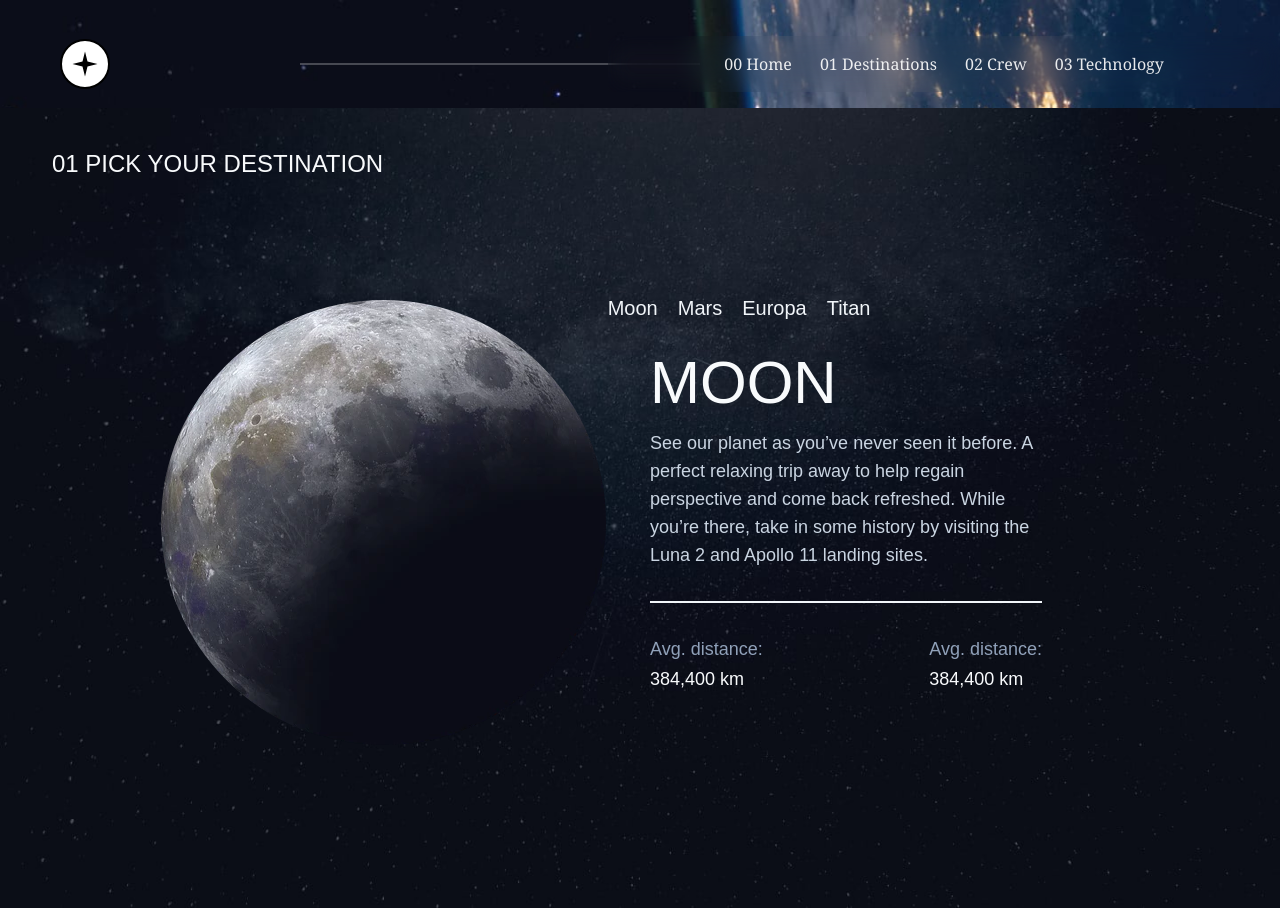
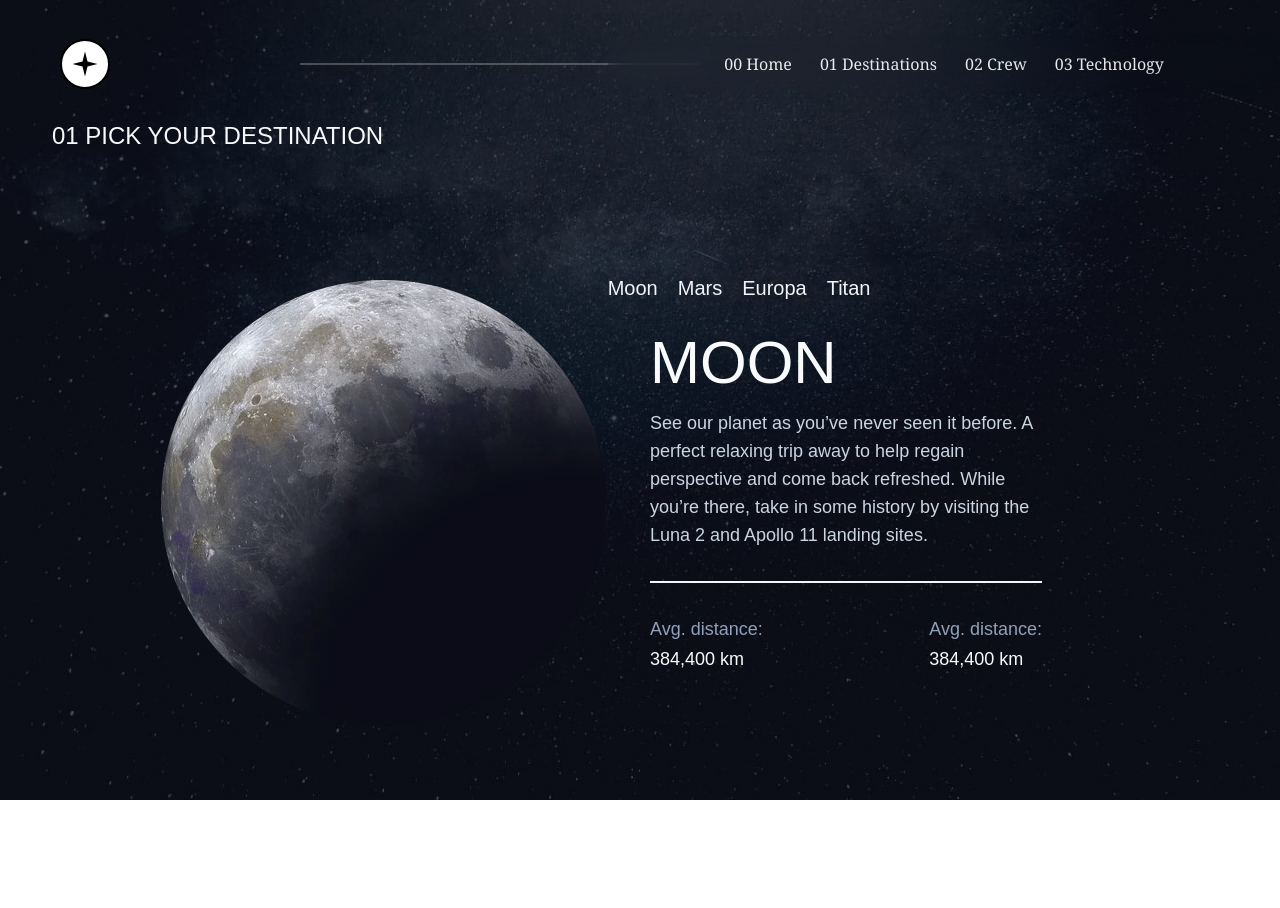
Before and after one commit to junior217/space-tourism-website, a Next.js app in the folder space-tourism/: page /destination in a window 1280 px wide. After the commit the page ends 800 px from the top, so only its background shows below. Built offline with nearby package versions, Linux system fonts and the light colour scheme; a web font is replaced by a local one.

Commit message:
Background Issues Fixed, Moving On to Crew

```diff
--- a/space-tourism/app/NavBar.tsx
+++ b/space-tourism/app/NavBar.tsx
@@ -2,7 +2,7 @@ import Link from 'next/link';
 import { CircleStarSVG, StraightLineSVG } from './components/SvgImg';
 export default function NavBar() {
   return (
-    <nav className="relative mt-5 w-fill flex items-center justify-between py-4 text-white ">
+    <nav className="relative mt-5 w-fill flex items-center justify-between py-4 text-white bg-inherit">
       <div className='ml-15 w-[50px] h-[50px] flex items-center justify-center'>
       <CircleStarSVG/>
       </div>
--- a/space-tourism/app/destination/page.tsx
+++ b/space-tourism/app/destination/page.tsx
@@ -1,6 +1,7 @@
 'use client';
 
 import { useState } from "react";
+import NavBar from "../NavBar";
 import Mars from "./mars";
 import Europa from "./europa";
 import Titan from "./titan";
@@ -20,18 +21,21 @@ export default function Destination() {
 
 
     return (
+
         <main
         style={{
           backgroundImage: "url('/destination/background-destination-desktop.jpg')",
           backgroundSize: 'cover',
           backgroundPosition: 'center',
           backgroundRepeat: 'no-repeat',
+          minHeight: '100vh',
         }}
-        className="relative z-10 h-screen flex flex-col space-between ">
-          <div className="absolute top-0 left-3 px-10">
+        className="relative flex flex-col space-between ">
+          <NavBar />
+          <div className="absolute top-20 left-3 px-10">
             <h1 className="text-2xl text-slate-50 uppercase text-center mt-10">01 Pick your destination</h1>
           </div>
-          <div className="mt-20 pt-20 relative">
+          <div className="mt-15 pt-20 relative">
             <div className="absolute top-[18%] right-[32%] flex gap-5 mb-10">
               <button onClick={() => setCurrentDestination(() => Moon)} className="text-xl focus:border-b-2 focus:border-bg-slate-100 text-slate-100 text-semibold">Moon</button>
               <button onClick={() => setCurrentDestination(() => Mars)} className="text-xl focus:border-b-2 focus:border-bg-slate-100 text-slate-100 text-semibold">Mars</button>
--- a/space-tourism/app/globals.css
+++ b/space-tourism/app/globals.css
@@ -15,10 +15,15 @@
 }
 
 body {
+  margin: 0;
+  padding: 0;
+
+}
+
+.wrapper {
   background-image: url('/background-home-desktop.jpg');
+  background-repeat: no-repeat;
   background-size: cover;
   background-position: center;
-  min-height: 80vh;
-
-
+  min-height: 100vh;
 }
--- a/space-tourism/app/layout.tsx
+++ b/space-tourism/app/layout.tsx
@@ -1,7 +1,7 @@
 import type { Metadata } from "next";
 import { Bellefair } from "next/font/google";
 
-import NavBar from "./NavBar";
+
 import "./globals.css";
 
 
@@ -29,7 +29,6 @@ export default function RootLayout({
     <html lang="en">
       <body className={`${bellefair.className}`}
       >
-        <NavBar />
         {children}
       </body>
     </html>
--- a/space-tourism/app/page.tsx
+++ b/space-tourism/app/page.tsx
@@ -1,10 +1,14 @@
 // import Router from "next/router";
-
+import NavBar from "./NavBar";
 
 export default function Home() {
   return (
+  <div className="wrapper">
+    <div className="py-4">
+    <NavBar />
+    </div>
     <main
-    className="my-40 px-20 grid grid-cols-[1fr_auto] gap-10">
+    className="mt-20 pt-4 px-20 grid grid-cols-[1fr_auto] gap-10">
     <div className="w-150 flex flex-col gap-5">
       <h2 className="text-3xl text-slate-50">So, you want to travel to</h2>
       <h1 className=" text-6xl text-slate-50 uppercase">Space...</h1>
@@ -13,7 +17,7 @@ export default function Home() {
     <div className="w-80 h-80 bg-slate-50 rounded-full flex justify-center items-center ">
       <h1 className="text-4xl uppercase">Explore</h1>
     </div>
-
     </main>
+   </div>
   );
 }
```
